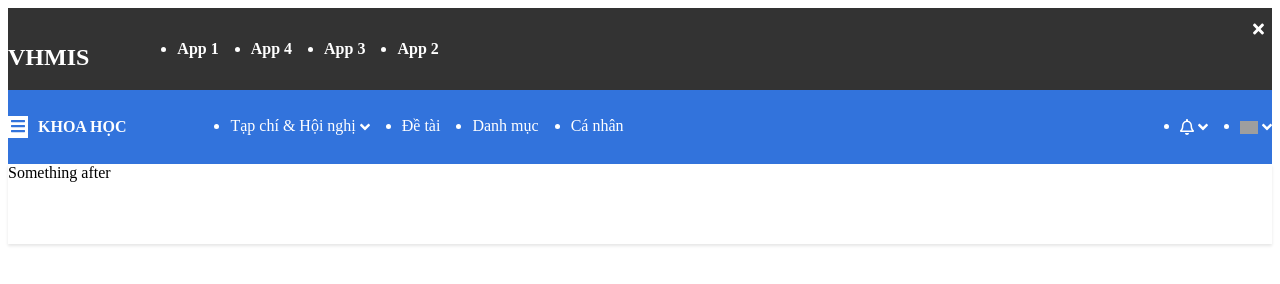
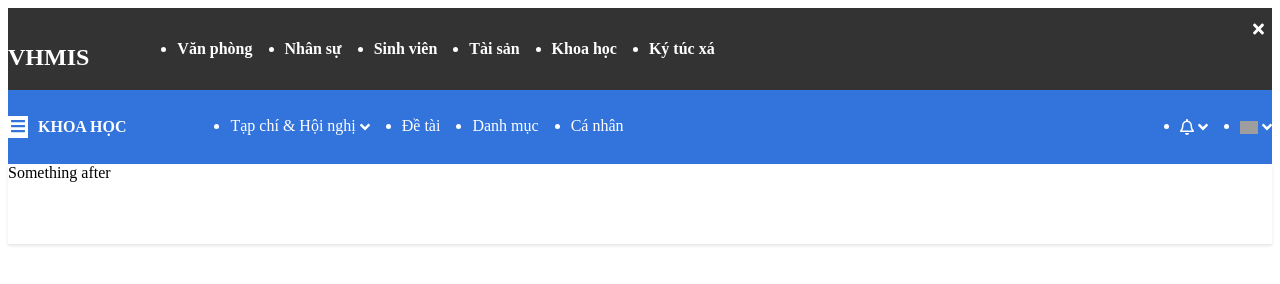
Before and after one commit to micti/vhmis-ui, a plain HTML site: page example/header.html in a window 1280 px wide. Both pictures are taken after a click on the element 18 px from the left and 44 px from the top of the page. Drawn offline with nearby package versions, Linux system fonts and the light colour scheme; files that its build step writes are made by us from their sources; grey boxes are pictures that could not be loaded.

Commit message:
Edit header example content

```diff
--- a/example/header.html
+++ b/example/header.html
@@ -16,10 +16,12 @@
         <h1 class="global-header--title">VHMIS</h1>
         <nav class="global-header--apps">
           <ul>
-            <li><a href="header.html">App 1</a></li>
-            <li><a href="header.html">App 4</a></li>
-            <li><a href="header.html">App 3</a></li>
-            <li><a href="header.html">App 2</a></li>
+            <li><a href="header.html">Văn phòng</a></li>
+            <li><a href="header.html">Nhân sự</a></li>
+            <li><a href="header.html">Sinh viên</a></li>
+            <li><a href="header.html">Tài sản</a></li>
+            <li><a href="header.html">Khoa học</a></li>
+            <li><a href="header.html">Ký túc xá</a></li>
           </ul>
         </nav>
       </div>
@@ -28,16 +30,16 @@
     <header class="page-header">
       <div class="page-header--wrapper container">
         <span class="page-header--apps-icon"><i class="fas fa-bars"></i></span>
-        <span class="page-header--title" ><a href="bar.html">KHOA HỌC</a></span>
+        <span class="page-header--title" ><a href="header.html">KHOA HỌC</a></span>
         <nav class="page-header--menu is-main-menu">
           <ul>
             <li class="has-submenu">
-              <a href="bar.html">Tạp chí &amp; Hội nghị <span><i class="fas fa-angle-down"></i></span></a>
+              <a href="header.html">Tạp chí &amp; Hội nghị <span><i class="fas fa-angle-down"></i></span></a>
               <div class="page-header--submenu"></div>
             </li>
-            <li ><a href="bar.html">Đề tài</a></li>
-            <li ><a href="bar.html">Danh mục</a></li>
-            <li ><a href="bar.html">Cá nhân</a></li>
+            <li ><a href="header.html">Đề tài</a></li>
+            <li ><a href="header.html">Danh mục</a></li>
+            <li ><a href="header.html">Cá nhân</a></li>
           </ul>
         </nav>
         <nav class="page-header--menu is-user-menu">
```
